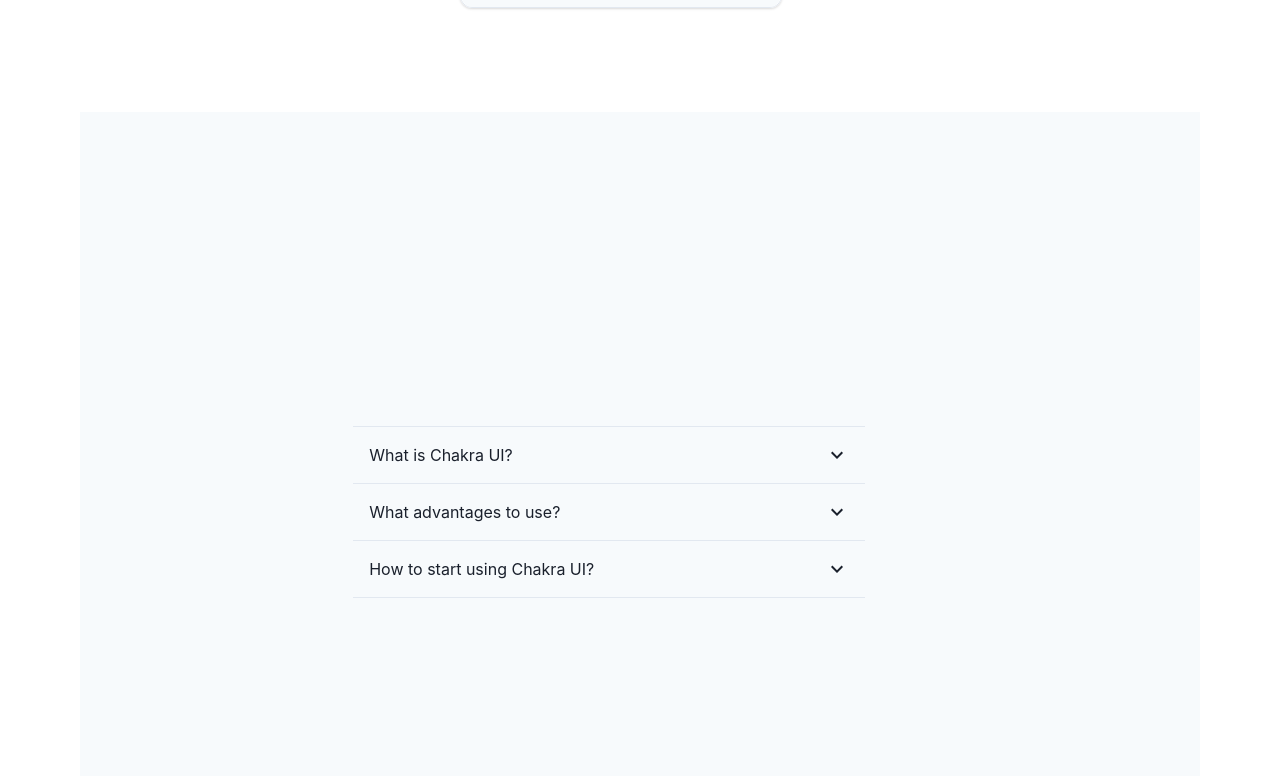
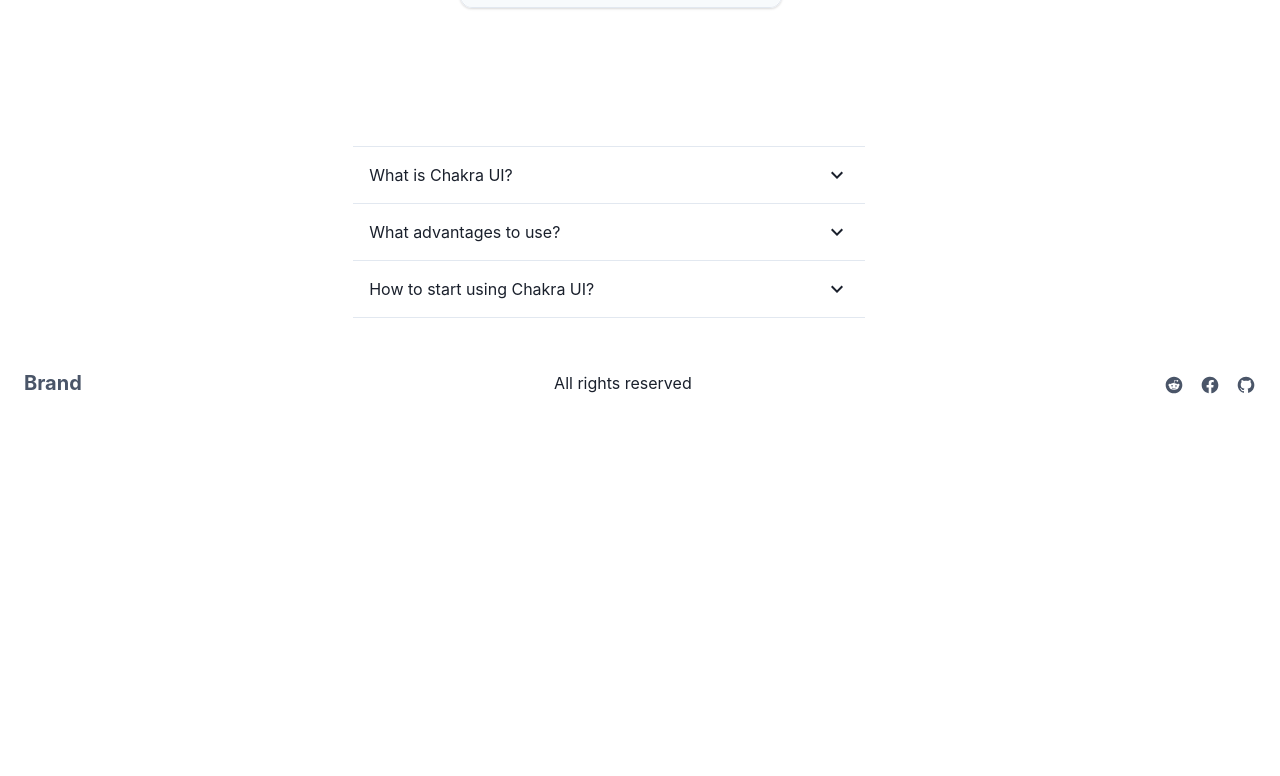
Before and after one commit to Abdulkareemoj/node-react-ts-docker, a React (Vite) app in the folder client/: page / in a window 1280 px wide. Shown: the part 2544-3320 px from the top of the page. After the commit the page ends 2958 px from the top, so only its background shows below. Built offline with nearby package versions, Linux system fonts and the light colour scheme; no server answers.

Commit message:
adjustments

```diff
--- a/client/src/components/LandingPage/Accordion.tsx
+++ b/client/src/components/LandingPage/Accordion.tsx
@@ -13,12 +13,7 @@
 
 export default function AccordionContent() {
   return (
-    <Flex
-      minH={'100vh'}
-      align={'center'}
-      justify={'center'}
-      bg={useColorModeValue('gray.50', 'gray.800')}
-    >
+    <Flex minH={'30vh'} align={'center'} justify={'center'}>
       <Container>
         <Accordion allowMultiple width="100%" maxW="lg" rounded="lg">
           <AccordionItem>
```
